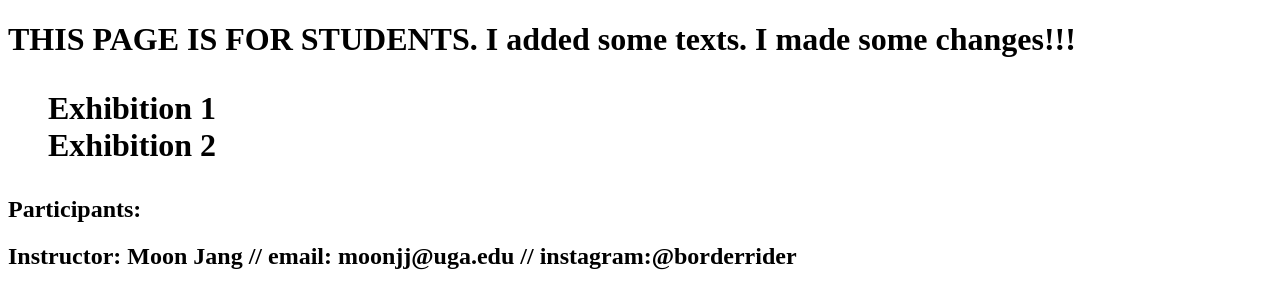
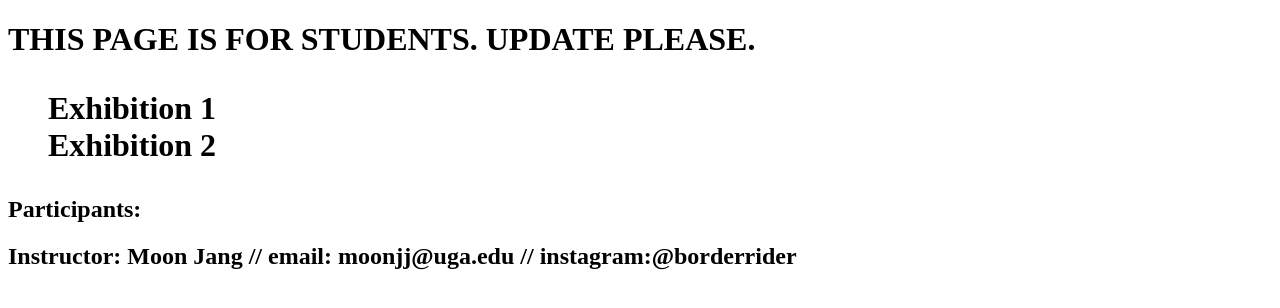
Before and after one commit to moonjang/graphicsystem3020, a plain HTML site: page index.html in a window 1280 px wide. Drawn offline with Linux system fonts and the light colour scheme.

Commit message:
Update index.html

```diff
--- a/index.html
+++ b/index.html
@@ -9,7 +9,7 @@
     </head>
 
     <body>
-    <h1>THIS PAGE IS FOR STUDENTS. I added some texts. I made some changes!!!
+    <h1>THIS PAGE IS FOR STUDENTS. UPDATE PLEASE.
     </h1>
 
     <h1><ul>Exhibition 1<br>
```
